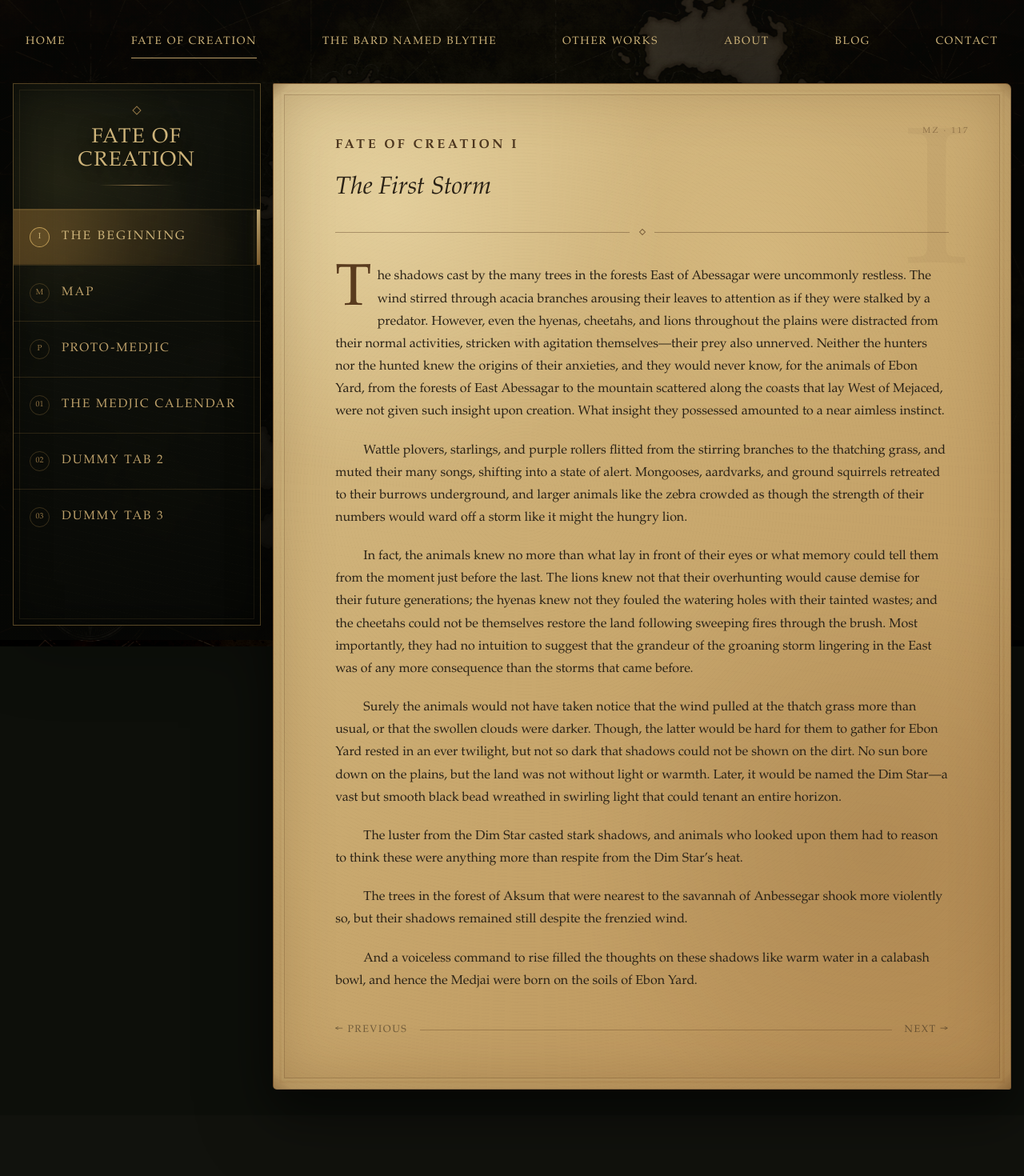
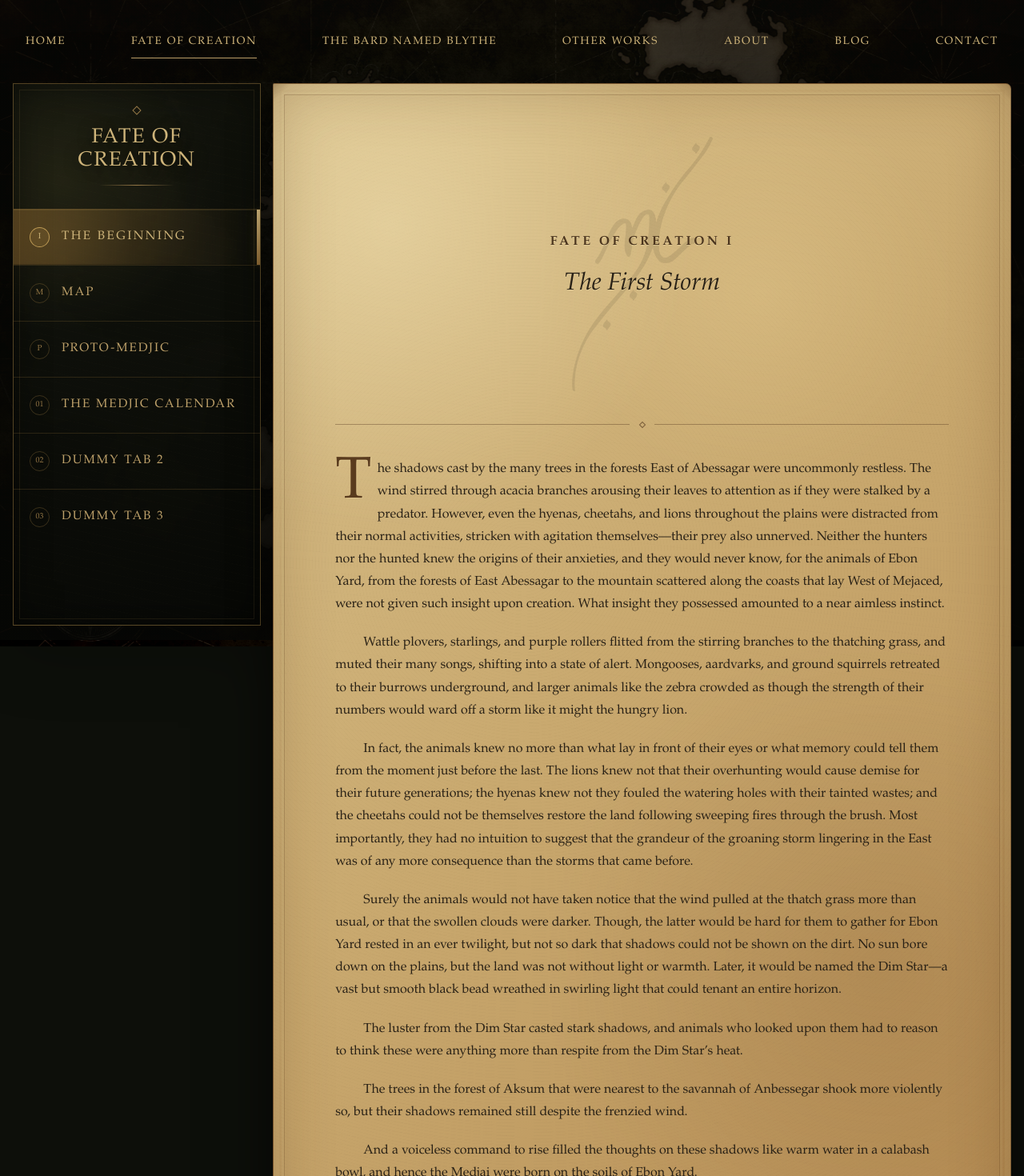
Before and after one commit to mcosey/mithril-zeppelin-117, a Next.js app: page /fate-of-creation in a window 1280 px wide. Shown: the top 1470 px of the page at 80% size. Before the commit the page ends 1394 px from the top, so only its background shows below. Built offline with nearby package versions, Linux system fonts and the light colour scheme.

Commit message:
Add author emblem to chapter masthead

```diff
--- a/src/app/globals.css
+++ b/src/app/globals.css
@@ -441,29 +441,6 @@ footer p { margin: 0; }
   padding: clamp(3rem, 5vw, 5.4rem) clamp(2.4rem, 6vw, 6.8rem);
 }
 
-.chapter-panel::before {
-  position: absolute;
-  top: clamp(2.1rem, 4vw, 3.8rem);
-  right: clamp(2.2rem, 4vw, 4.5rem);
-  color: rgba(71, 46, 24, 0.42);
-  content: "MZ · 117";
-  font-size: 0.65rem;
-  letter-spacing: 0.22em;
-  text-transform: uppercase;
-}
-
-.chapter-panel::after {
-  position: absolute;
-  top: 4.8rem;
-  right: clamp(2rem, 4vw, 4.2rem);
-  z-index: -1;
-  color: rgba(77, 48, 22, 0.045);
-  content: "I";
-  font-size: clamp(10rem, 19vw, 21rem);
-  line-height: 0.75;
-  pointer-events: none;
-}
-
 .foc-kicker {
   margin: 0;
   color: #4b351e;
@@ -471,6 +448,32 @@ footer p { margin: 0; }
   font-weight: 600;
   letter-spacing: 0.21em;
   text-transform: uppercase;
+}
+
+.chapter-title-block {
+  position: relative;
+  display: grid;
+  min-height: clamp(230px, 30vw, 330px);
+  place-items: center;
+  isolation: isolate;
+  text-align: center;
+}
+
+.chapter-emblem {
+  position: absolute;
+  z-index: 0;
+  width: clamp(245px, 34vw, 390px);
+  height: auto;
+  opacity: 0.11;
+  transform: translateY(-1%);
+  pointer-events: none;
+  user-select: none;
+}
+
+.chapter-title-copy {
+  position: relative;
+  z-index: 1;
+  text-shadow: 0 1px rgba(255, 241, 193, 0.4);
 }
 
 .chapter-panel > h1,
@@ -488,7 +491,7 @@ footer p { margin: 0; }
 }
 
 .chapter-heading {
-  margin: 1.2rem 0 1.5rem;
+  margin: 1.15rem 0 0;
 }
 
 .chapter-heading h2 {
@@ -542,30 +545,6 @@ footer p { margin: 0; }
   font-size: 4.6em;
   line-height: 0.76;
   text-shadow: 1px 1px rgba(255, 236, 180, 0.3);
-}
-
-.chapter-pagination {
-  display: grid;
-  grid-template-columns: auto 1fr auto;
-  align-items: center;
-  gap: 1rem;
-  max-width: 860px;
-  margin-top: 2.4rem;
-}
-
-.chapter-pagination span {
-  height: 1px;
-  background: rgba(79, 52, 27, 0.3);
-}
-
-.chapter-pagination button {
-  border: 0;
-  background: none;
-  color: rgba(41, 33, 22, 0.55);
-  font: inherit;
-  font-size: 0.78rem;
-  letter-spacing: 0.13em;
-  text-transform: uppercase;
 }
 
 .map-panel figure {
--- a/src/components/FateOfCreationReader.tsx
+++ b/src/components/FateOfCreationReader.tsx
@@ -27,9 +27,36 @@ const chapterParagraphs = [
 function BeginningPanel() {
   return (
     <article className="chapter-panel" role="tabpanel" id="panel-beginning" aria-labelledby="tab-beginning">
-      <p className="foc-kicker">Fate of Creation I</p>
-      <div className="chapter-heading">
-        <h2>The First Storm</h2>
+      <div className="chapter-title-block">
+        <svg
+          className="chapter-emblem"
+          viewBox="0 0 1400 1400"
+          aria-hidden="true"
+        >
+          <defs>
+            <filter id="emblem-ink" colorInterpolationFilters="sRGB">
+              <feColorMatrix
+                type="matrix"
+                values="0 0 0 0 0
+                        0 0 0 0 0
+                        0 0 0 0 0
+                       -0.333 -0.333 -0.333 0 1"
+              />
+            </filter>
+          </defs>
+          <image
+            href="/images/mc-emblem.jpg"
+            width="1400"
+            height="1400"
+            filter="url(#emblem-ink)"
+          />
+        </svg>
+        <div className="chapter-title-copy">
+          <p className="foc-kicker">Fate of Creation I</p>
+          <div className="chapter-heading">
+            <h2>The First Storm</h2>
+          </div>
+        </div>
       </div>
       <div className="chapter-rule" aria-hidden="true"><span /></div>
       <div className="chapter-copy">
@@ -38,11 +65,6 @@ function BeginningPanel() {
             {paragraph}
           </p>
         ))}
-      </div>
-      <div className="chapter-pagination" aria-label="Chapter navigation">
-        <button type="button" disabled>← Previous</button>
-        <span aria-hidden="true" />
-        <button type="button" disabled>Next →</button>
       </div>
     </article>
   );
```
Also changed, not shown: public/images/mc-emblem.jpg (added).
